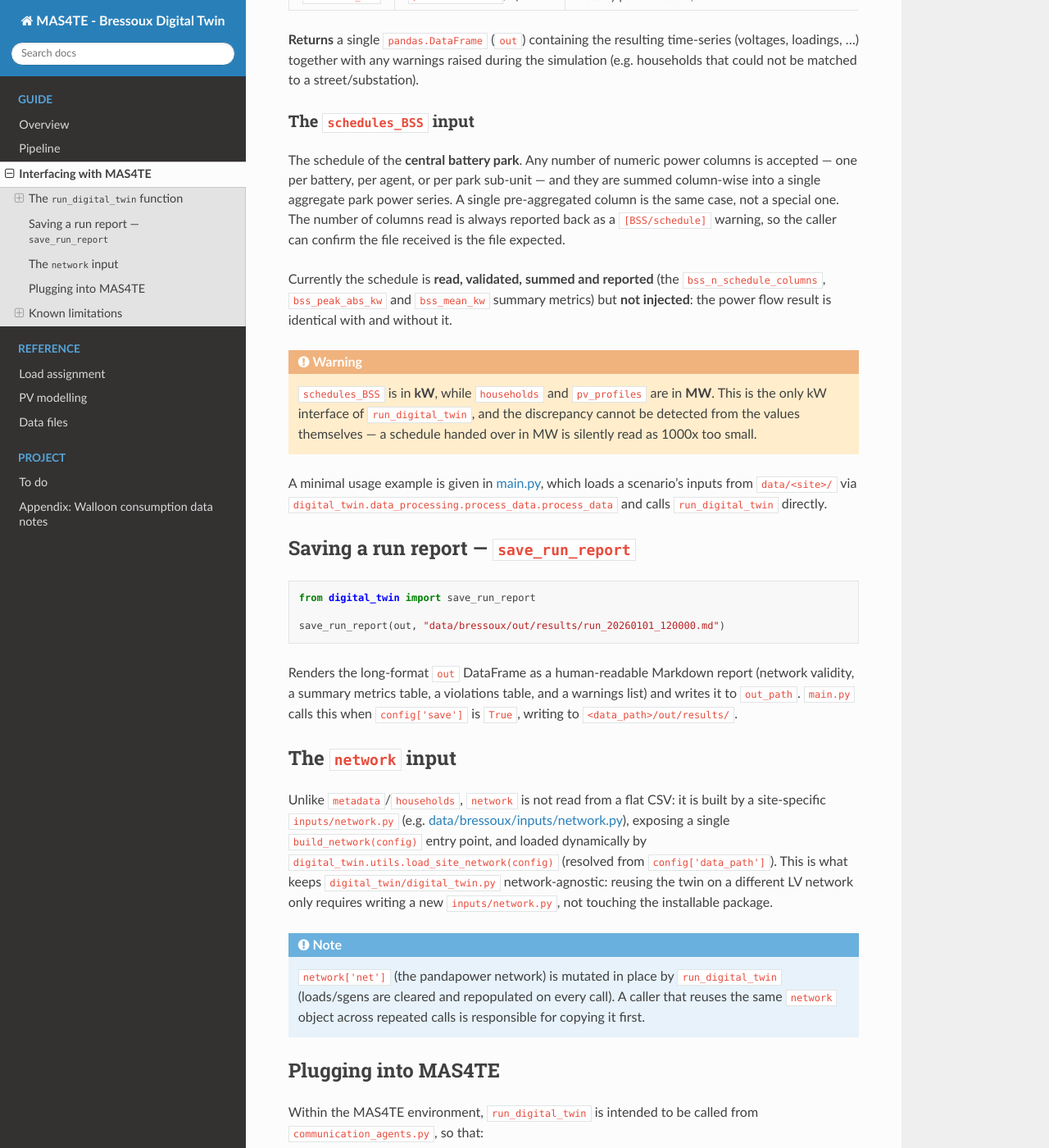
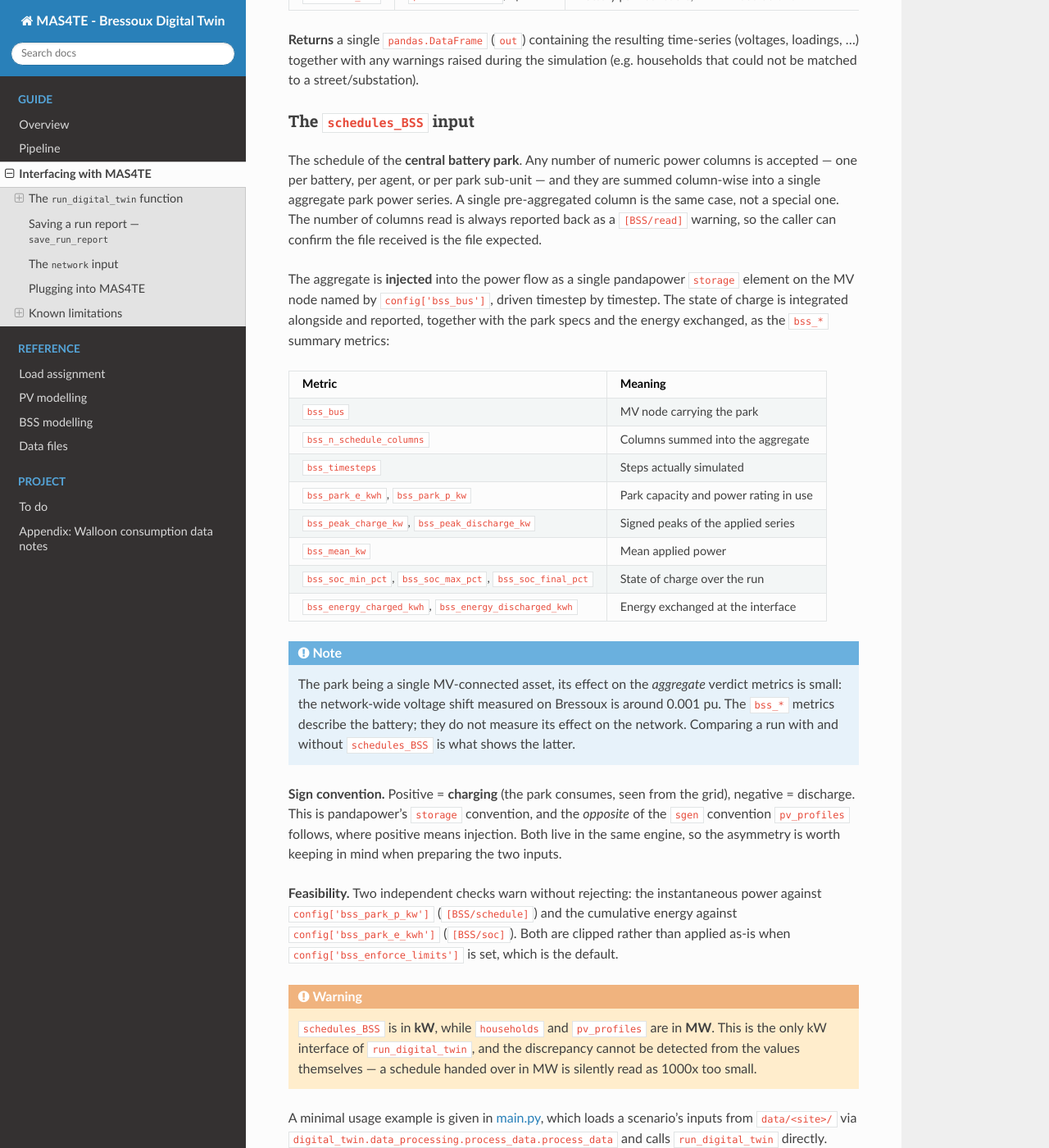
Before and after one commit to MAS4TE/digital_twin, a Sphinx documentation site: the page built from docs/interfacing.md, in a window 1280 px wide and 1400 px high, scrolled down 629 px. Shown: the whole window at 82% size. Built offline with Sphinx 7.4.7 and the Read the Docs theme 3.1.0, drawn with Linux system fonts in a browser that asks for light colours.

Commit message:
Sphinx Docs updated

````diff
--- a/docs/conf.py
+++ b/docs/conf.py
@@ -17,6 +17,12 @@ myst_enable_extensions = [
     "colon_fence",
 ]
 
+# Generate anchors for h1-h3 headings, so cross-file links of the form
+# `[text](page.md#some-heading)` resolve. Without this MyST only registers
+# explicit `(label)=` targets, which are not reachable through that syntax --
+# every such link across the docs was silently broken.
+myst_heading_anchors = 3
+
 templates_path = ["_templates"]
 exclude_patterns = ["_build", "Thumbs.db", ".DS_Store"]
 
--- a/docs/interfacing.md
+++ b/docs/interfacing.md
@@ -32,12 +32,44 @@ The schedule of the **central battery park**. Any number of numeric power
 columns is accepted — one per battery, per agent, or per park sub-unit — and
 they are summed column-wise into a single aggregate park power series. A
 single pre-aggregated column is the same case, not a special one. The number
-of columns read is always reported back as a `[BSS/schedule]` warning, so the
+of columns read is always reported back as a `[BSS/read]` warning, so the
 caller can confirm the file received is the file expected.
 
-Currently the schedule is **read, validated, summed and reported** (the
-`bss_n_schedule_columns`, `bss_peak_abs_kw` and `bss_mean_kw` summary metrics)
-but **not injected**: the power flow result is identical with and without it.
+The aggregate is **injected** into the power flow as a single pandapower
+`storage` element on the MV node named by `config['bss_bus']`, driven timestep
+by timestep. The state of charge is integrated alongside and reported, together
+with the park specs and the energy exchanged, as the `bss_*` summary metrics:
+
+| Metric                                                    | Meaning                                     |
+|-----------------------------------------------------------|---------------------------------------------|
+| `bss_bus`                                                 | MV node carrying the park                   |
+| `bss_n_schedule_columns`                                  | Columns summed into the aggregate           |
+| `bss_timesteps`                                           | Steps actually simulated                    |
+| `bss_park_e_kwh`, `bss_park_p_kw`                         | Park capacity and power rating in use       |
+| `bss_peak_charge_kw`, `bss_peak_discharge_kw`             | Signed peaks of the applied series          |
+| `bss_mean_kw`                                             | Mean applied power                          |
+| `bss_soc_min_pct`, `bss_soc_max_pct`, `bss_soc_final_pct` | State of charge over the run                |
+| `bss_energy_charged_kwh`, `bss_energy_discharged_kwh`     | Energy exchanged at the interface           |
+
+```{note}
+The park being a single MV-connected asset, its effect on the *aggregate*
+verdict metrics is small: the network-wide voltage shift measured on Bressoux
+is around 0.001 pu. The `bss_*` metrics describe the battery; they do not
+measure its effect on the network. Comparing a run with and without
+`schedules_BSS` is what shows the latter.
+```
+
+**Sign convention.** Positive = **charging** (the park consumes, seen from the
+grid), negative = discharge. This is pandapower's `storage` convention, and the
+*opposite* of the `sgen` convention `pv_profiles` follows, where positive means
+injection. Both live in the same engine, so the asymmetry is worth keeping in
+mind when preparing the two inputs.
+
+**Feasibility.** Two independent checks warn without rejecting: the
+instantaneous power against `config['bss_park_p_kw']` (`[BSS/schedule]`) and
+the cumulative energy against `config['bss_park_e_kwh']` (`[BSS/soc]`). Both
+are clipped rather than applied as-is when `config['bss_enforce_limits']` is
+set, which is the default.
 
 ```{warning}
 `schedules_BSS` is in **kW**, while `households` and `pv_profiles` are in
````
Also changed, not shown: README.md (+38 -14 lines), docs/bss_modelling.md (added, +158 -0 lines), docs/data_files.md (+33 -0 lines), docs/index.md (+1 -0 lines), docs/todo.md (+14 -10 lines).
